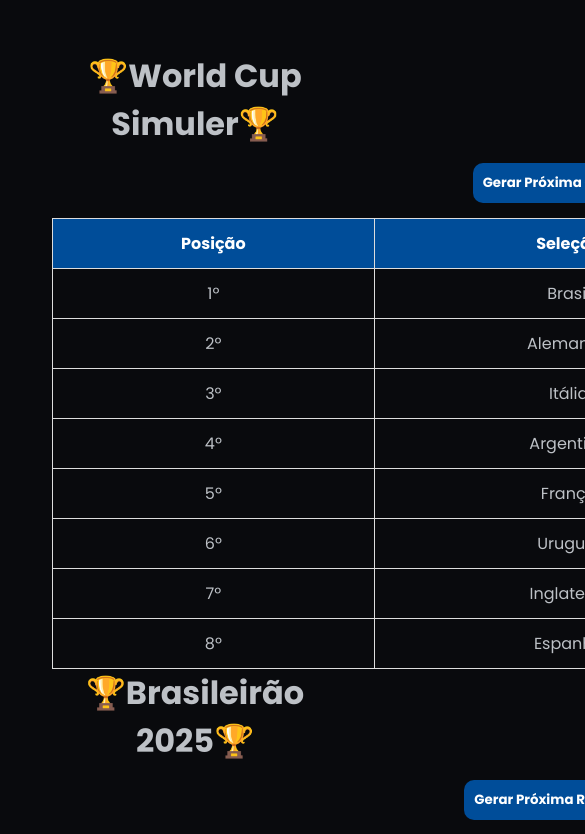
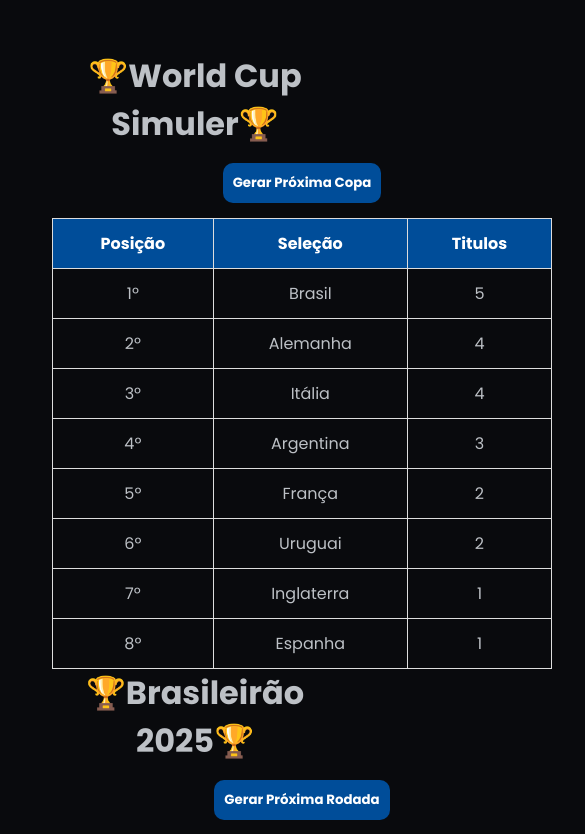
Before and after one commit to JoaoVitor128/CampsSimuler, a React (Vite) app: page / in a window 390 px wide. Shown: the top 834 px of the page, 585 px wide, since content can reach past the window. Built offline with nearby package versions, Linux system fonts and the light colour scheme.

Commit message:
Media Query V2

```diff
--- a/src/Components/Brasileirao.jsx
+++ b/src/Components/Brasileirao.jsx
@@ -78,7 +78,7 @@
                             <th>Clube</th>
                             <th className='gamesInfo'>Jogos</th>
                             <th>Pontos</th>
-                            <th>Saldo de Gols</th>
+                            <th className='sg'>Saldo de Gols</th>
                         </tr>
                     </thead>
                     <tbody>
@@ -90,7 +90,7 @@
                                     <td>{team.team}</td>
                                     <td className='gamesInfo'>{team.j}</td>
                                     <td>{team.pts}</td>
-                                    <td>{team.sg}</td>
+                                    <td className='sg'>{team.sg}</td>
                                 </tr>
                             ))}
                     </tbody>
--- a/src/Components/bras.css
+++ b/src/Components/bras.css
@@ -76,4 +76,17 @@
     .games{
         width: 500px;
     }
+    .gamesInfo, .sg{
+        display: none;
+    }
+    table{
+        max-width: 500px;
+    }
+
 }
+
+@media(width <= 607px){
+    table{
+        margin: 0;
+    }
+}
--- a/src/index.css
+++ b/src/index.css
@@ -3,6 +3,7 @@
   margin: 0;
   padding: 0;
   font-family:  "Poppins", sans-serif;
+  margin: 0 auto;
 }
 
 #root {
@@ -16,6 +17,4 @@
   background: #090A0D;
   padding: 20px;
   color: #BDC1C6;
-
-  margin: 0 auto;
 }
```
Also changed, not shown: src/Components/table.css (line endings or trailing spaces), 1 other file (tests, documents, lock files or other folders).
